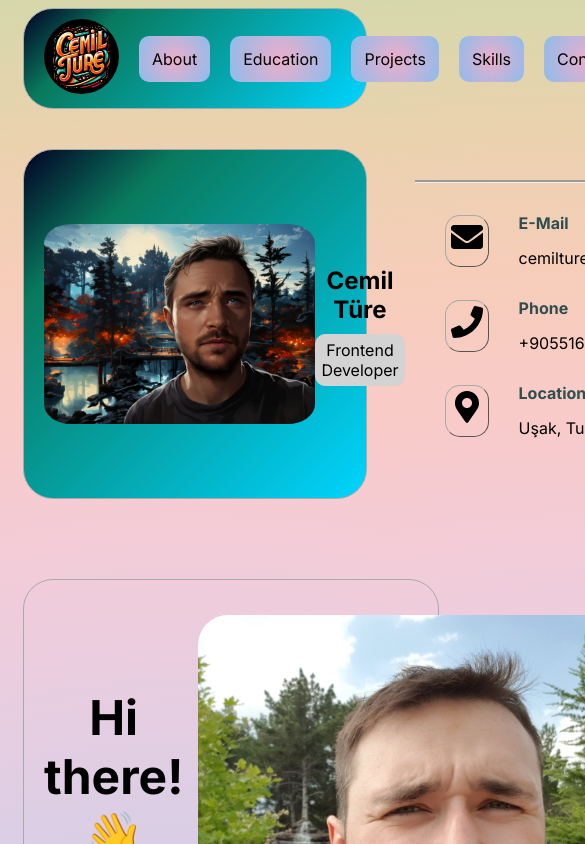
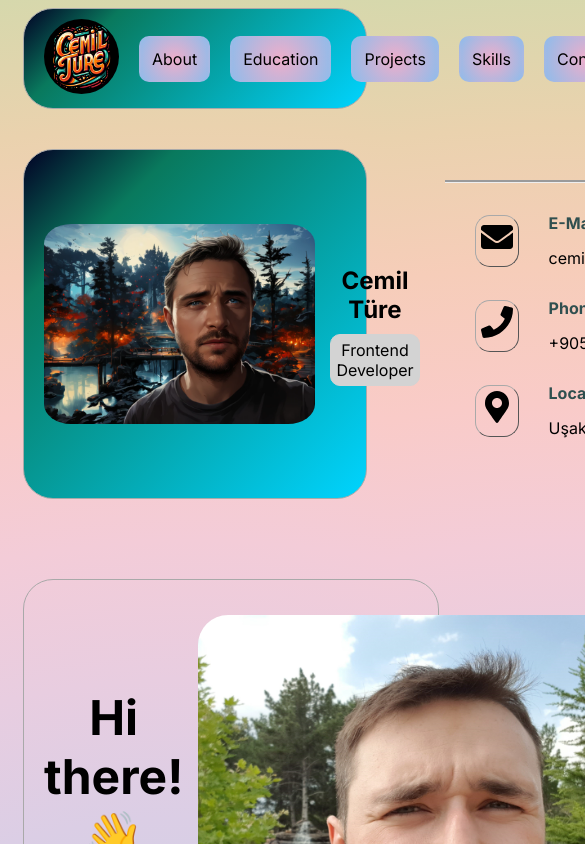
Before and after one commit to cemilture/personal-website, a Next.js app: page / in a window 390 px wide. Shown: the top 844 px of the page, 585 px wide, since content can reach past the window. Built offline with nearby package versions, Linux system fonts and the light colour scheme.

Commit message:
responsive sidebar

```diff
--- a/app/layout.tsx
+++ b/app/layout.tsx
@@ -40,7 +40,7 @@ export default function RootLayout({
                 width={300}
                 alt="My Photo"
               />{" "}
-              <div>
+              <div className={styles.titleContainer}>
                 <h2>Cemil Türe</h2>
                 <p className={styles.title}>Frontend Developer</p>
               </div>
--- a/app/page.module.css
+++ b/app/page.module.css
@@ -63,6 +63,10 @@
 
 .profileContainer .profileImage {
   border-radius: 10%;
+}
+
+.titleContainer {
+  margin: 15px;
 }
 
 .title {
```
